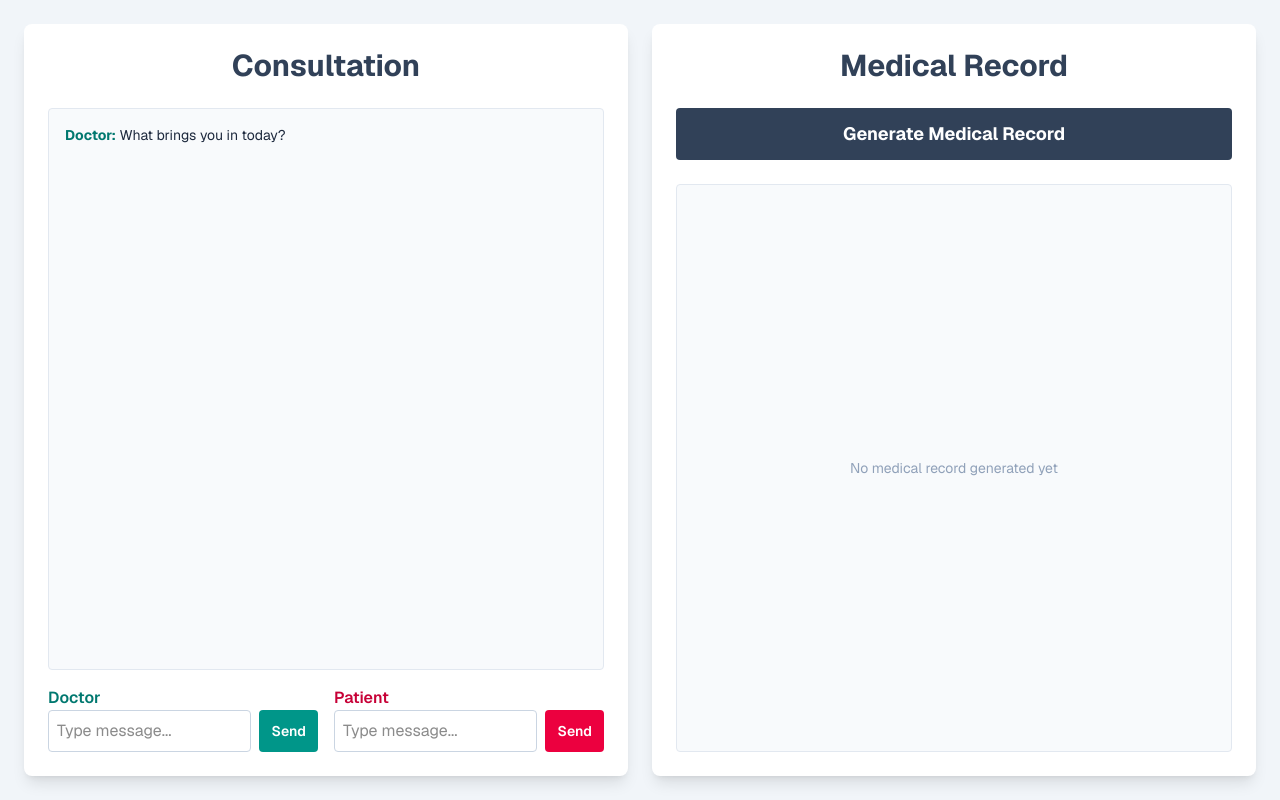
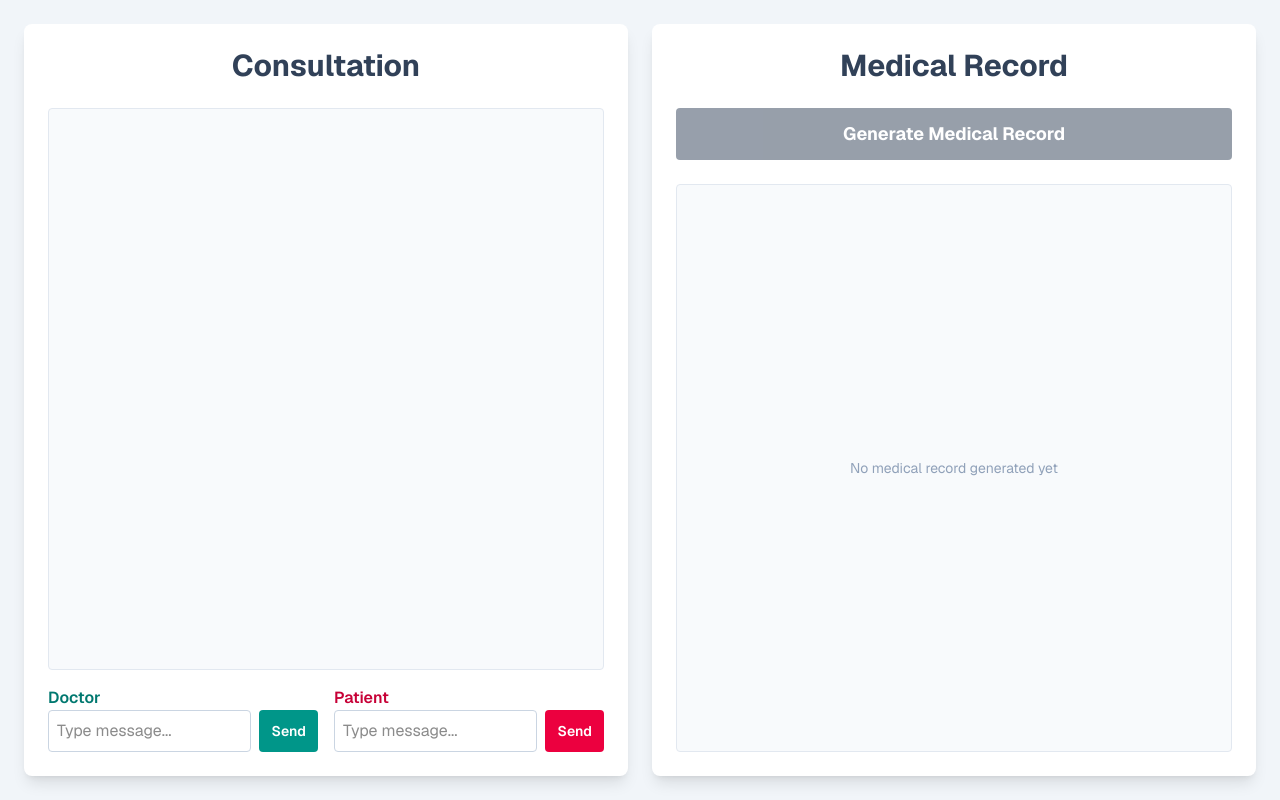
Before and after one commit to Selsinee/medical-chat-app, a Next.js app: page / in a window 1280 px wide. Built offline with nearby package versions, Linux system fonts and the light colour scheme.

Commit message:
adj: empty initial state

```diff
--- a/app/page.tsx
+++ b/app/page.tsx
@@ -16,9 +16,7 @@ export default function Home() {
   const [medicalRecord, setMedicalRecord] = useState('');
   const [isLoading, setIsLoading] = useState(false);
 
-  const [conversation, setConversation] = useState<Message[]>([
-    { sender: 'Doctor', text: 'What brings you in today?' }
-  ]);
+  const [conversation, setConversation] = useState<Message[]>([]);
 
   const handleSend = (sender: Sender) => {
     const text = sender === 'Doctor' ? doctorInput : patientInput;
```
